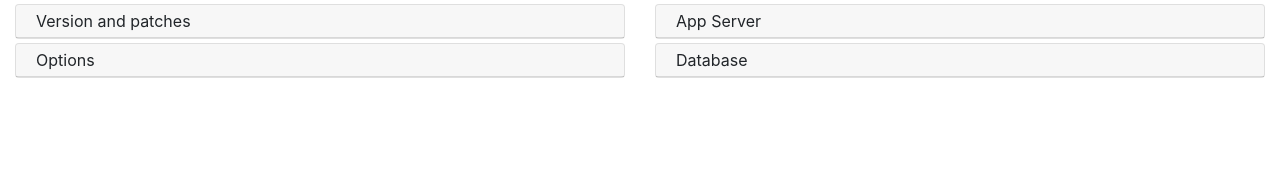
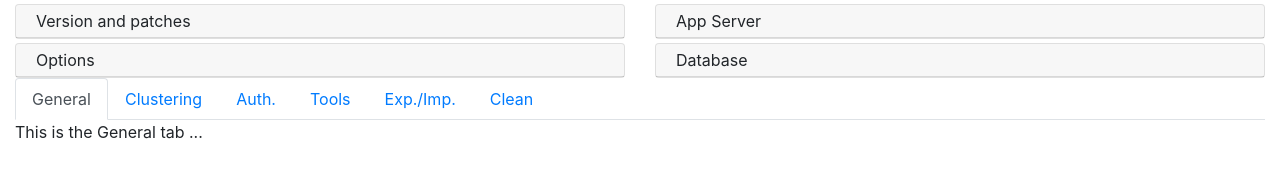
Before and after one commit to alffox/liferayup-for-web, a website: page index.html in a window 1280 px wide. Drawn offline with nearby package versions, Linux system fonts and the light colour scheme.

Commit message:
feat: Add Preferences tabs

```diff
--- a/index.html
+++ b/index.html
@@ -40,6 +40,36 @@
             </div>
         </div>
 
+<ul class="nav nav-tabs" id="prefTab" role="tablist">
+    <li class="nav-item">
+    <a class="nav-link active" id="general-tab" data-toggle="tab" href="#general" role="tab" aria-controls="general" aria-selected="true">General</a>
+  </li>
+  <li class="nav-item">
+    <a class="nav-link" id="clustering-tab" data-toggle="tab" href="#clustering" role="tab" aria-controls="clustering" aria-selected="false">Clustering</a>
+  </li>
+  <li class="nav-item">
+    <a class="nav-link" id="auth-tab" data-toggle="tab" href="#auth" role="tab" aria-controls="auth" aria-selected="false">Auth.</a>
+  </li>
+    <li class="nav-item">
+    <a class="nav-link" id="tools-tab" data-toggle="tab" href="#tools" role="tab" aria-controls="tools" aria-selected="false">Tools</a>
+  </li>
+    <li class="nav-item">
+    <a class="nav-link" id="exp-imp-tab" data-toggle="tab" href="#exp-imp" role="tab" aria-controls="exp-imp" aria-selected="false">Exp./Imp.</a>
+  </li>
+    <li class="nav-item">
+    <a class="nav-link" id="clean-tab" data-toggle="tab" href="#clean" role="tab" aria-controls="clean" aria-selected="false">Clean</a>
+  </li>
+</ul>
+
+<div class="tab-content" id="myTabContent">
+  <div class="tab-pane fade show active" id="general" role="tabpanel" aria-labelledby="general-tab">This is the General tab ...</div>
+  <div class="tab-pane fade" id="clustering" role="tabpanel" aria-labelledby="clustering-tab">This is the Clustering tab ...</div>
+  <div class="tab-pane fade" id="auth" role="tabpanel" aria-labelledby="auth-tab">This is the Auth. tab ...</div>
+  <div class="tab-pane fade" id="tools" role="tabpanel" aria-labelledby="tools-tab">This is the Tools tab ...</div>
+  <div class="tab-pane fade" id="exp-imp" role="tabpanel" aria-labelledby="exp-imp-tab">This is the Exp./Imp. tab ...</div>
+  <div class="tab-pane fade" id="clean" role="tabpanel" aria-labelledby="clean-tab">This is the Clean tab ...</div>
+</div>
+
     </div>
 
     <script src="https://code.jquery.com/jquery-3.3.1.slim.min.js" integrity="sha384-q8i/X+965DzO0rT7abK41JStQIAqVgRVzpbzo5smXKp4YfRvH+8abtTE1Pi6jizo" crossorigin="anonymous"></script>
```
